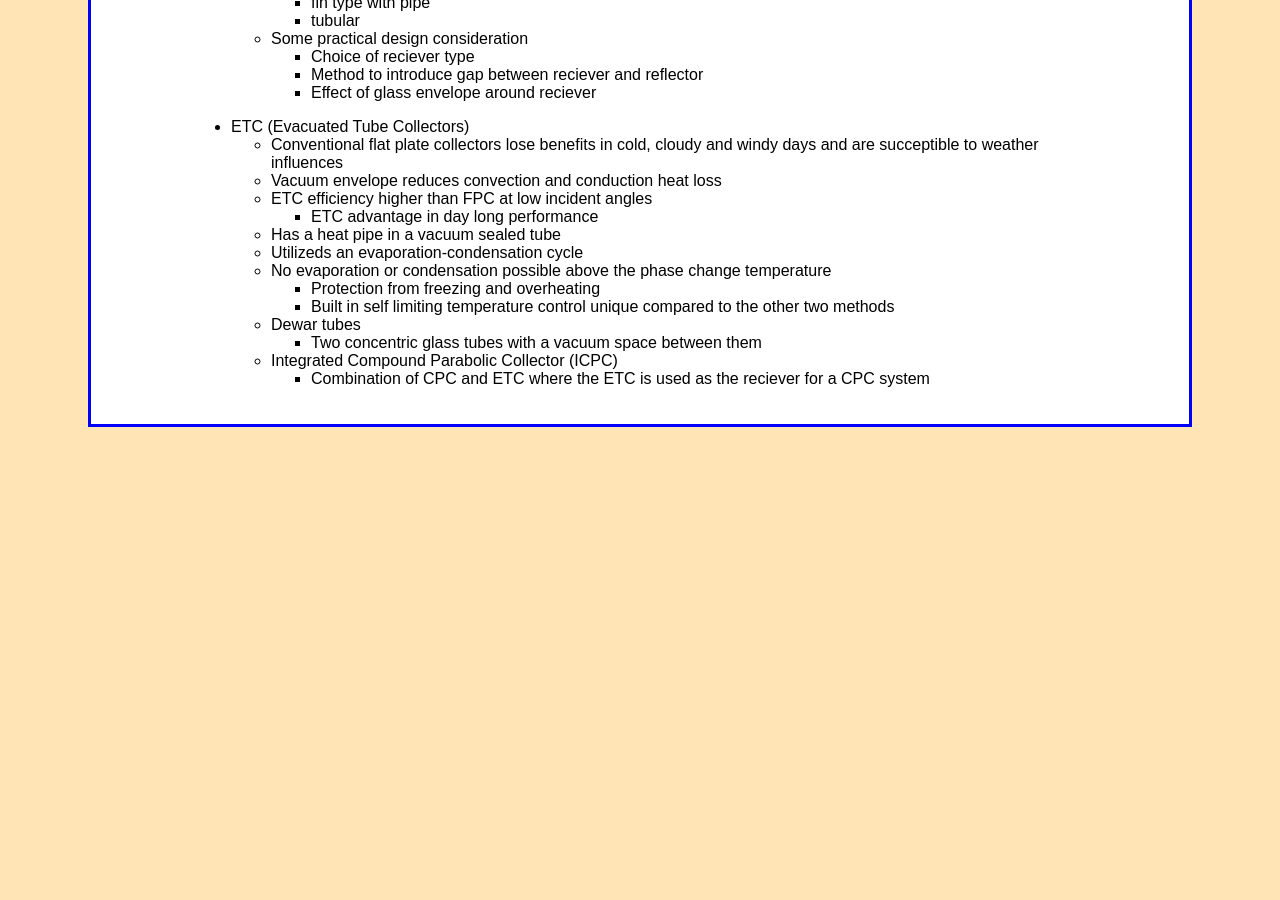
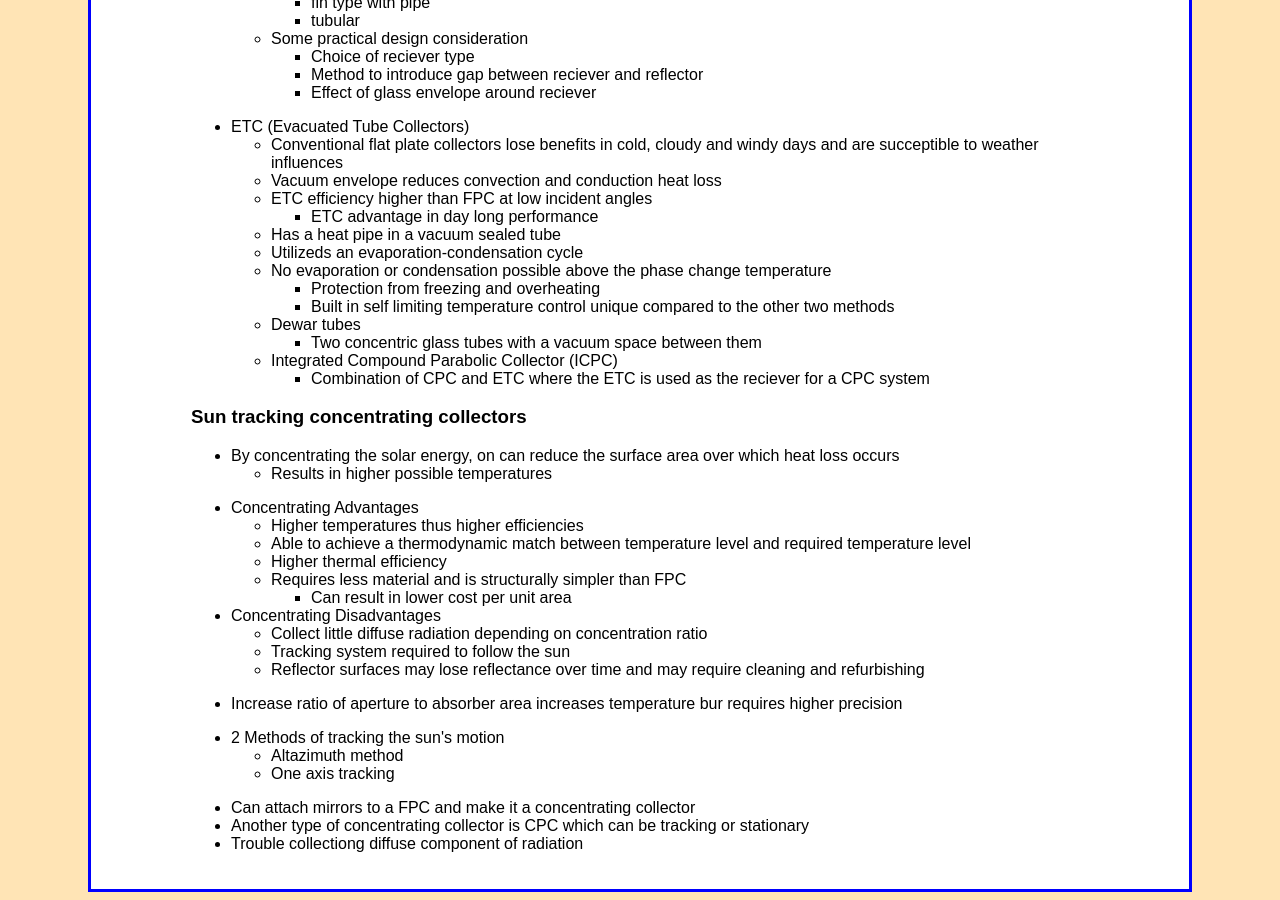
Before and after one commit to jbm950/jbm950.github.io, a Jekyll site: the page built from notes/solar_thermal_collectors_and_applications/solar_thermal_collectors_and_applications.html, in a window 1280 px wide and 900 px high, scrolled down 2369 px. Built offline with Jekyll 4.4.1, drawn with Linux system fonts in a browser that asks for light colours; before the commit the page ends 2804 px from its top, so only the background shows below that.

Commit message:
updated solar thermal collector notes

```diff
--- a/notes/solar_thermal_collectors_and_applications/solar_thermal_collectors_and_applications.html
+++ b/notes/solar_thermal_collectors_and_applications/solar_thermal_collectors_and_applications.html
@@ -287,5 +287,57 @@ target="_blank">Full Article</a></p>
 </ul></li>
 </ul>
 </blockquote>
+<blockquote>
+<h3 id="sun-tracking-concentrating-collectors">Sun tracking concentrating collectors</h3>
+</blockquote>
+<blockquote>
+<ul>
+<li>By concentrating the solar energy, on can reduce the surface area over which heat loss occurs
+<ul>
+<li>Results in higher possible temperatures</li>
+</ul></li>
+</ul>
+</blockquote>
+<blockquote>
+<ul>
+<li>Concentrating Advantages
+<ul>
+<li>Higher temperatures thus higher efficiencies</li>
+<li>Able to achieve a thermodynamic match between temperature level and required temperature level</li>
+<li>Higher thermal efficiency</li>
+<li>Requires less material and is structurally simpler than FPC
+<ul>
+<li>Can result in lower cost per unit area</li>
+</ul></li>
+</ul></li>
+<li>Concentrating Disadvantages
+<ul>
+<li>Collect little diffuse radiation depending on concentration ratio</li>
+<li>Tracking system required to follow the sun</li>
+<li>Reflector surfaces may lose reflectance over time and may require cleaning and refurbishing</li>
+</ul></li>
+</ul>
+</blockquote>
+<blockquote>
+<ul>
+<li>Increase ratio of aperture to absorber area increases temperature bur requires higher precision</li>
+</ul>
+</blockquote>
+<blockquote>
+<ul>
+<li>2 Methods of tracking the sun's motion
+<ul>
+<li>Altazimuth method</li>
+<li>One axis tracking</li>
+</ul></li>
+</ul>
+</blockquote>
+<blockquote>
+<ul>
+<li>Can attach mirrors to a FPC and make it a concentrating collector</li>
+<li>Another type of concentrating collector is CPC which can be tracking or stationary</li>
+<li>Trouble collectiong diffuse component of radiation</li>
+</ul>
+</blockquote>
 </body>
 </html>
```
Also changed, not shown: source/notes/solar_thermal_collectors_and_applications/solar_thermal_collectors_and_applications.md (+31 -0 lines).
